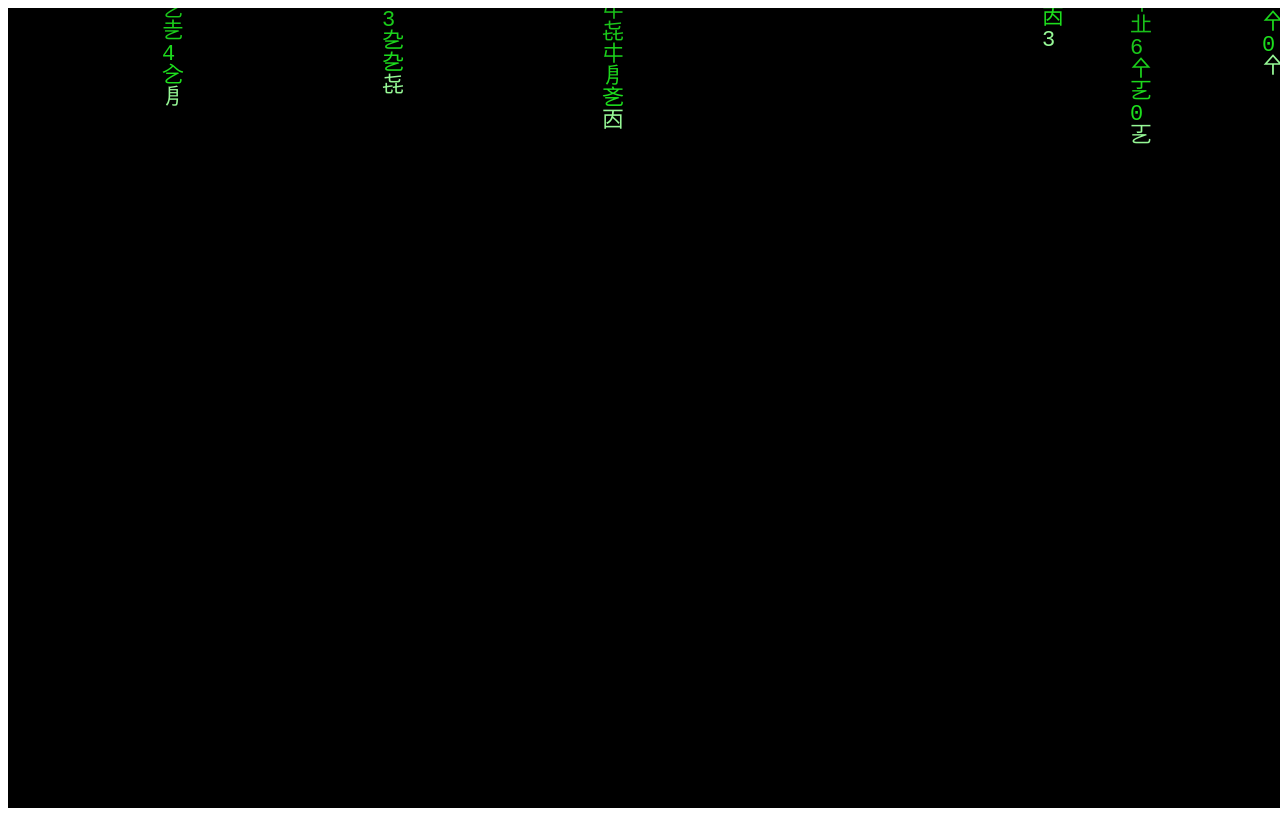
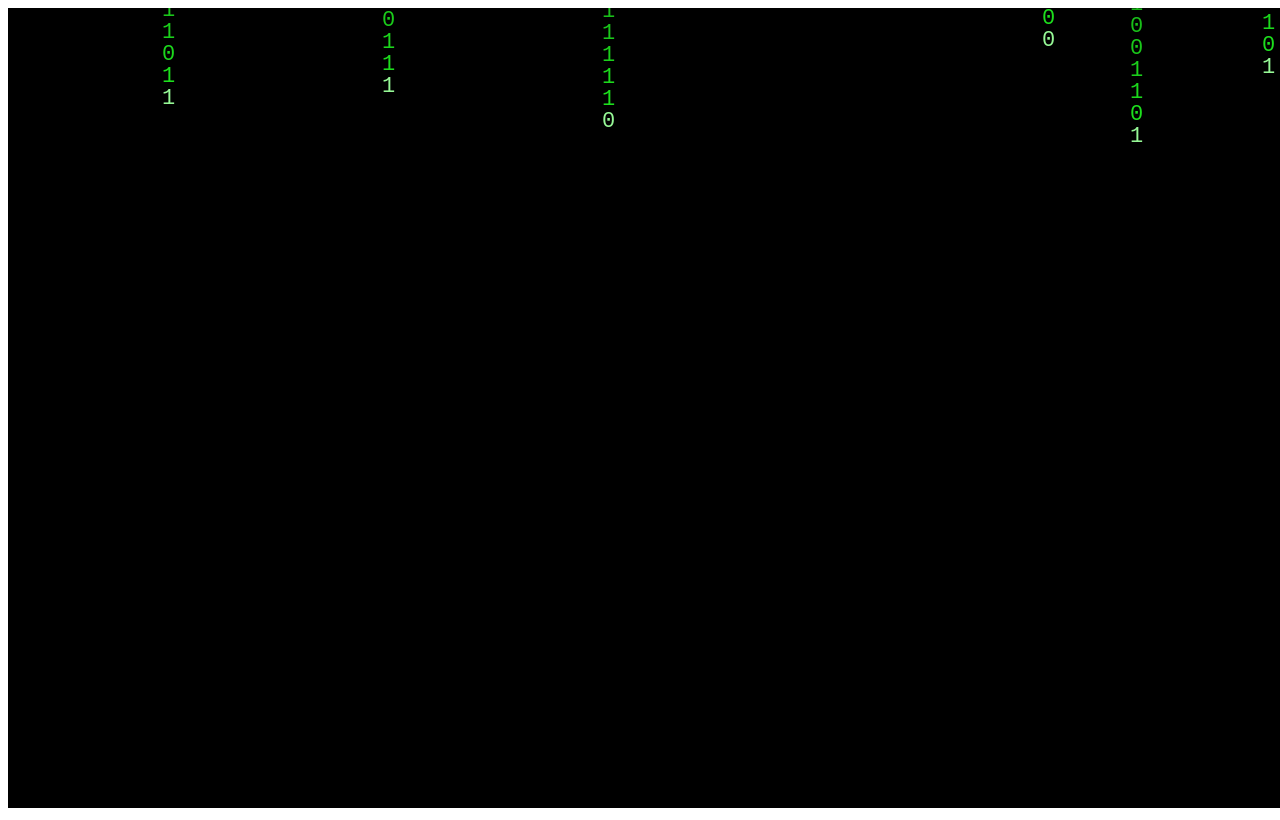
Before and after one commit to AleksanderTech/characters-rain-animation, a plain HTML site: page index.html in a window 1280 px wide. Drawn offline with Linux system fonts and the light colour scheme.

Commit message:
App js added

```diff
--- /dev/null
+++ b/app.js
@@ -0,0 +1,26 @@
+import { Rain } from '/rain.js';
+
+(function App() {
+    let options = {
+        characters: `01`,
+        fontSize: 22,
+        delay: -1000,
+        minimumSpeed: 1,
+        maximumSpeed: 5,
+        minimumChainLength: 10,
+        maximumChainLength: 22,
+        canvasId: 'canvas',
+        interval: 35,
+        fontFamily: 'monospace',
+        fontColor: 'hsla(120, 87%, 53%, 1)',
+        fadeRange: 0.7,
+        chainChangeResistance: 8,
+        minimumCharChangeResistance: 50,
+        maximumCharChangeResistance: 100,
+        columnsGap: 2,
+        backgroundColor: 'hsla(0, 0%, 0%, 1)',
+        firstCharLighterBy: 25
+    };
+    let rain = new Rain(options);
+    rain.start();
+})();
--- a/index.html
+++ b/index.html
@@ -4,7 +4,7 @@
     <meta charset="UTF-8">
     <meta name="viewport" content="width=device-width, initial-scale=1.0">
     <title>Characters-rain-animation</title>
-    <script defer src="rain.js"></script>
+    <script defer type="module" src="app.js"></script>
 </head>
 <body>
     <canvas id="canvas"></canvas>
--- a/rain.js
+++ b/rain.js
@@ -1,4 +1,4 @@
-function Rain(userOptions) {
+export function Rain(userOptions) {
 
     let chainY = (window.innerHeight * -1);
     let font;
@@ -220,6 +220,3 @@ function Rain(userOptions) {
         };
     }
 }
-
-let rain = new Rain();
-rain.start();
```
Also changed, not shown: images/blue-rain.png (added), images/green-rain.png (added), images/purple-rain.png (added), images/red-rain.png (added).
